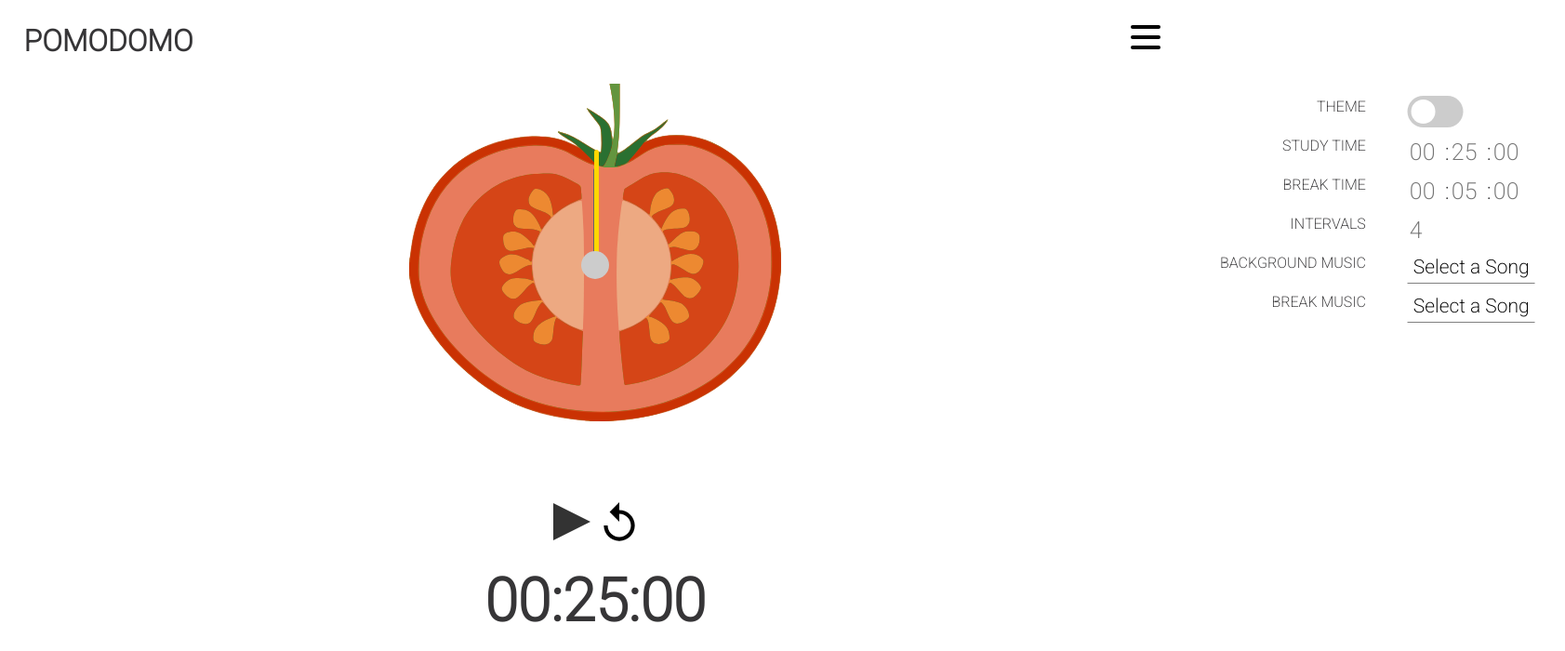
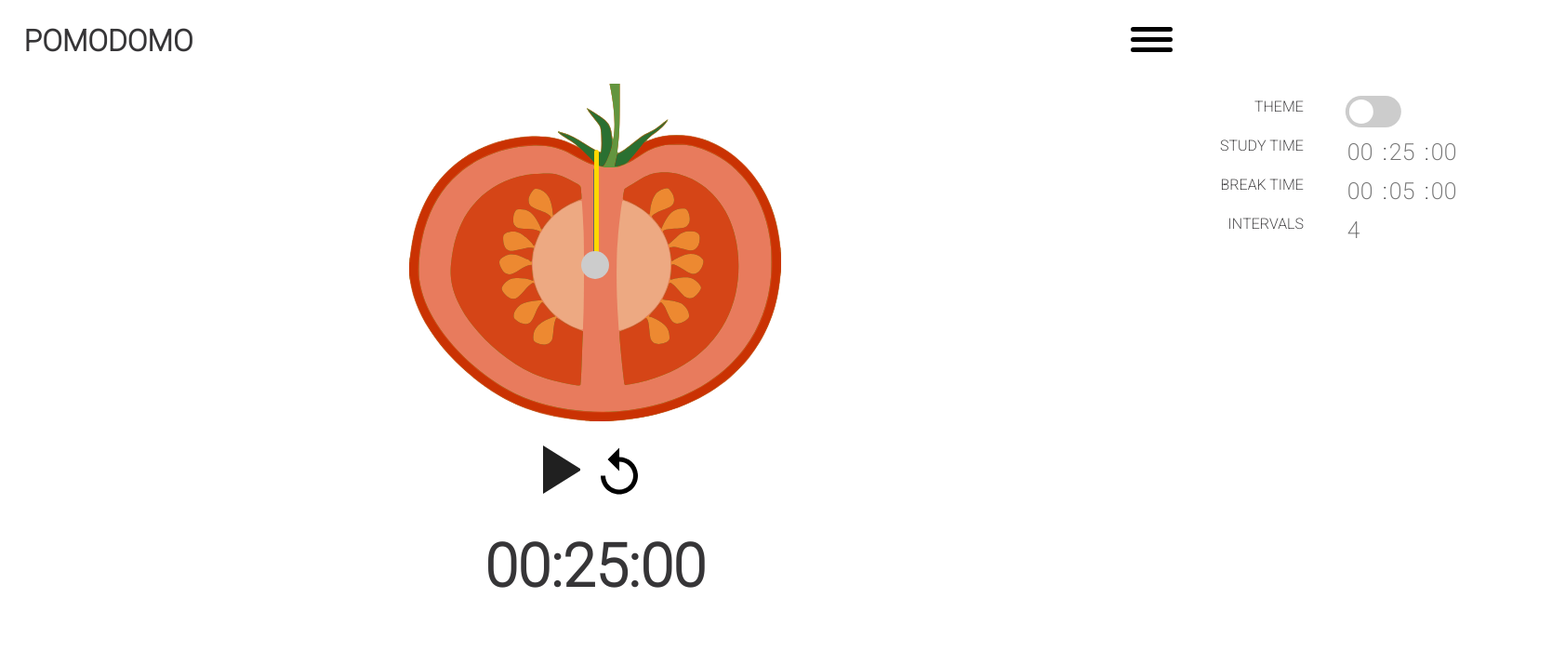
Before and after one commit to iw18/pomodomo-app, a React (Create React App) app: page / in a window 1280 px wide. Shown: the top 700 px of the page at 93% size, 1683 px wide, since content can reach past the window. Built offline with nearby package versions, Linux system fonts and the light colour scheme.

Commit message:
darkmode

```diff
--- a/package.json
+++ b/package.json
@@ -10,6 +10,7 @@
     "react-dom": "^17.0.1",
     "react-scripts": "4.0.0",
     "styled-components": "^5.2.1",
+    "use-file-picker": "^1.2.0",
     "web-vitals": "^0.2.4"
   },
   "scripts": {
--- a/src/App.css
+++ b/src/App.css
@@ -7,99 +7,3 @@
 .title {
     margin-left: 2vw;
 }
-
-.play-and-restart {
-    margin: 56vh auto 1%;
-    display: flex;
-}
-
-.restart {
-    height: 50px;
-    width: 50px;
-    line-height: 30px;
-    position: relative;
-    z-index: 0;
-    box-sizing: border-box;
-    display: inline-block;
-    overflow: hidden;
-}
-
-.o-play-btn {
-    position: relative;
-    background: transparent;
-    border: none;
-    outline: none;
-}
-
-.o-play-btn__icon {
-    height: 40px;
-    width: 40px;
-    line-height: 30px;
-    position: relative;
-    z-index: 0;
-    box-sizing: border-box;
-    display: inline-block;
-    overflow: hidden;
-}
-
-.o-play-btn__icon:before, .o-play-btn__icon:after {
-    content: '';
-    position: absolute;
-    transition: 0.3s;
-    background: #333;
-    height: 100%;
-    width: 50%;
-    top: 0;
-}
-
-.o-play-btn__icon:before {
-    left: 0;
-}
-
-.o-play-btn__icon:after {
-    right: 0;
-}
-
-.o-play-btn__mask {
-    position: absolute;
-    z-index: 1;
-    left: 0;
-    top: 0;
-    width: 100%;
-    height: 100%;
-    display: block;
-}
-
-.o-play-btn__mask:before, .o-play-btn__mask:after {
-    content: '';
-    position: absolute;
-    left: 0;
-    height: 100%;
-    width: 150%;
-    background: #fff;
-    transition: all 0.3s ease-out;
-}
-
-.o-play-btn__mask:before {
-    top: -100%;
-    transform-origin: 0% 100%;
-    transform: rotate(26.5deg);
-}
-
-.o-play-btn__mask:after {
-    transform-origin: 0% 0%;
-    transform: rotate(-26.5deg);
-    top: 100%;
-}
-
-.o-play-btn--playing .o-play-btn__icon:before {
-    transform: translateX(-25%);
-}
-
-.o-play-btn--playing .o-play-btn__icon:after {
-    transform: translateX(25%);
-}
-
-.o-play-btn--playing .o-play-btn__mask:before, .o-play-btn--playing .o-play-btn__mask:after {
-    transform: rotate(0);
-}
--- a/src/App.js
+++ b/src/App.js
@@ -1,5 +1,5 @@
 import React, {useState, useEffect} from 'react';
-import { ThemeProvider } from 'styled-components';
+import styled, { ThemeProvider } from 'styled-components';
 import { lightTheme, darkTheme } from './styled-components/theme.js';
 import Timer from './timer/Timer.js'
 import Clock from './clock/Clock.js'
@@ -9,6 +9,60 @@ import Menu from './sidebar/Menu.js'
 import GlobalStyles from './styled-components/global.js'
 import Restart from './images/replay.svg'
 import './App.css';
+
+const ButtonContainer = styled.div`
+  display: flex;
+  margin: 2% auto;
+`
+
+const PlayPauseButton = styled.button`
+  width: 25px;
+  border-style: solid;
+  background-color: ${props => {return props.theme === "dark" ? "#333" : "white"}};
+  transition: 100ms all ease;
+  will-change: border-width;
+  cursor: pointer;
+
+  ${props => {
+    if(!props.play && props.theme === "dark") {
+        return`
+            height: 25px;
+            box-sizing: border-box;
+            border-width: 25px 0 25px 40px;
+            border-color: #333 #333 #333 white;
+        `
+    } else if(!props.play && props.theme === "light") {
+      return`
+            height: 25px;
+            box-sizing: border-box;
+            border-width: 25px 0 25px 40px;
+            border-color: white white white #202020;
+        `
+    }
+    else if(props.play && props.theme === "dark") {
+      return`
+          height: 54px;
+          border-color: white;
+          border-style: double;
+          border-width: 0px 0px 0px 37px;
+      `
+    }
+    else if(props.play && props.theme === "light") {
+      return`
+          height: 54px;
+          border-color: #202020;
+          border-style: double;
+          border-width: 0px 0px 0px 37px;
+      `
+    }
+  }}
+`;
+
+const ReplayButton = styled.img`
+    width: 60px;
+    filter: ${props => {return props.theme === "dark" ? "invert(1)" : ""}};
+`;
+
 
 const App = () => {
   const [play, setPlay] = useState(false)
@@ -37,7 +91,6 @@ const App = () => {
   const handlePlayPause = (e) => {
     // Set to the opposite (play -> pause and vv)
     setPlay((prev) => !prev)
-    document.getElementsByClassName("o-play-btn")[0].classList.toggle('o-play-btn--playing')
 
     // If restarted, then this needs to reset restart back to false
     if(restart === true) {
@@ -50,10 +103,9 @@ const App = () => {
    */
   const handleRestart = (e) => {
       setRestart((restart) => {
-        if(restart == false) {
+        if(restart === false) {
           // Set the play button to pause
           setPlay(false)
-          document.getElementsByClassName("o-play-btn")[0].classList.toggle('o-play-btn--playing')
           return true
         }
       })
@@ -88,7 +140,7 @@ const App = () => {
   return (
     <ThemeProvider theme={theme === 'light' ? lightTheme : darkTheme}>
       <div className="content">
-        <GlobalStyles></GlobalStyles>
+        <GlobalStyles/>
         <h1 className="title">POMODOMO</h1>
         <Clock studyTime={studyTime}
               breakTime={breakTime}
@@ -96,7 +148,8 @@ const App = () => {
               work={work}
               restart={restart} />
         <Toggle open={open}
-                setOpen={setOpen}/>
+                setOpen={setOpen}
+                theme={theme}/>
         <Menu open={open}
               studyTime={studyTime}
               setStudyTime={setStudyTime}
@@ -105,14 +158,10 @@ const App = () => {
               setTotalIntervals={setTotalIntervals}
               theme={theme}
               setTheme={setTheme}/>
-        <div className="play-and-restart">
-            <button onClick={handlePlayPause} className="o-play-btn">
-              <i className="o-play-btn__icon">
-                <div className="o-play-btn__mask"></div>
-              </i>
-            </button>
-            <img className="restart" src={Restart} alt="Restart" onClick={handleRestart}/>
-        </div>
+        <ButtonContainer>
+          <PlayPauseButton play={play} theme={theme} onClick={handlePlayPause}/>
+          <ReplayButton theme={theme} src={Restart} onClick={handleRestart}/>
+        </ButtonContainer>
         <Timer studyTime={studyTime}
               breakTime={breakTime}
               play={play}
--- a/src/clock/Clock.css
+++ b/src/clock/Clock.css
@@ -1,6 +1,5 @@
 .main {
   display: grid;
-  position: fixed;
   grid-template-columns: auto auto;
   width: 100%;
   height: 100%;
--- a/src/sidebar/Menu.js
+++ b/src/sidebar/Menu.js
@@ -77,62 +77,41 @@ const Menu = (props) => {
         props.setTotalIntervals(event.target.value * 2)
     }
 
-    // Study music
-
-    // Break music
-
     return(
         <aside className="menu-container">
             <div open={props.open} id="menu" className="menu">
                 <div className="descriptor">THEME</div>
                 <div>
                     <label className="switch" >
-                        <input type="checkbox" onClick={handleThemeToggle}></input>
-                        <span className="slider round"></span>
+                        <input type="checkbox" onClick={handleThemeToggle}/>
+                        <span className="slider round"/>
                     </label>
                 </div>
                 <div className="descriptor">STUDY TIME</div>
                 <div className="description">
                     <form className="time-inputs">
-                        <input placeholder="00" className="start-time" id="study-hours" onInput={handleStudyInput}></input>
+                        <input placeholder="00" className="start-time" id="study-hours" onInput={handleStudyInput}/>
                         <span>:</span>
-                        <input placeholder="25" className="start-time" id="study-minutes" onInput={handleStudyInput}></input>
+                        <input placeholder="25" className="start-time" id="study-minutes" onInput={handleStudyInput}/>
                         <span>:</span>
-                        <input placeholder="00" className="start-time" id="study-seconds" onInput={handleStudyInput}></input>
+                        <input placeholder="00" className="start-time" id="study-seconds" onInput={handleStudyInput}/>
                     </form>
                 </div>
                 <div className="descriptor">BREAK TIME</div>
                 <div className="description">
                     <form className="time-inputs">
-                        <input placeholder="00" className="start-time" id="break-hours" onInput={handleBreakInput}></input>
+                        <input placeholder="00" className="start-time" id="break-hours" onInput={handleBreakInput}/>
                         <span>:</span>
-                        <input placeholder="05" className="start-time" id="break-minutes" onInput={handleBreakInput}></input>
+                        <input placeholder="05" className="start-time" id="break-minutes" onInput={handleBreakInput}/>
                         <span>:</span>
-                        <input placeholder="00" className="start-time" id="break-seconds" onInput={handleBreakInput}></input>
+                        <input placeholder="00" className="start-time" id="break-seconds" onInput={handleBreakInput}/>
                     </form>
                 </div>
                 <div className="descriptor">INTERVALS</div>
                 <div className="description">
                     <form className="intervals">
-                        <input type="number" placeholder="4" className="intervals" id="intervals" onInput={handleIntervalInput}></input>
+                        <input type="number" placeholder="4" className="intervals" id="intervals" onInput={handleIntervalInput}/>
                     </form>
-                </div>
-                <div className="descriptor">BACKGROUND MUSIC</div>
-                <div className="dropdown-songs">
-                    <button className="dropdown-button">Select a Song</button>
-                    <div className="dropdown-content">
-                        <a href="#">None</a>
-                        <a href="#">Add Song</a>
-                    </div>
-                </div>
-                <div className="descriptor">BREAK MUSIC</div>
-                <div className="dropdown-songs">
-                    <button className="dropdown-button">Select a Song</button>
-                    <div className="dropdown-content">
-                        <a href="#">None</a>
-                        <a href="#">Default Beep</a>
-                        <a href="#">Add Song</a>
-                    </div>
                 </div>
             </div>
         </aside>
--- a/src/sidebar/Toggle.css
+++ b/src/sidebar/Toggle.css
@@ -1,28 +1,25 @@
-.hamburger-icon{
-    position: absolute;
-    top: 3%;
-    left: 95%;
-    display: flex;
-    flex-direction: column;
-    justify-content: space-around;
-    width: 2rem;
-    height: 2rem;
-    background: transparent;
-    border: none;
-    cursor: pointer;
-    padding: 0;
-    z-index: 10;
-}
-.hamburger-icon:focus {
-    outline: none;
+
+#menu-toggler span:nth-child(even) {
+    left: 50%;
+    border-radius: 0px 9px 9px 0px;
 }
 
-.hamburger-line {
-    width: 2rem;
-    height: 0.25rem;
-    background-color: black;
-    border-radius: 10px;
-    transition: all 0.3s linear;
-    position: relative;
-    transform-origin: 1px;
-  }
+#menu-toggler span:nth-child(odd){
+    left: 0px;
+    border-radius: 9px 0px 0px 9px;
+}
+
+#menu-toggler.open .menu-toggler__line:nth-child(1) span:nth-child(1),
+#menu-toggler.open .menu-toggler__line:nth-child(3) span:nth-child(2){
+    transform: rotate(45deg);
+}
+
+#menu-toggler.open .menu-toggler__line:nth-child(1) span:nth-child(2),
+#menu-toggler.open .menu-toggler__line:nth-child(3) span:nth-child(1){
+    transform: rotate(-45deg);
+}
+
+#menu-toggler.open .menu-toggler__line:nth-child(2) span:nth-child(1),
+#menu-toggler.open .menu-toggler__line:nth-child(2) span:nth-child(2){
+    opacity: 0;
+}
--- a/src/sidebar/Toggle.js
+++ b/src/sidebar/Toggle.js
@@ -1,14 +1,65 @@
-import React, {useState, useEffect} from 'react';
+import React from 'react';
+import styled from 'styled-components';
+
 import './Toggle.css';
 
-const Toggle = ({open, setOpen}) => {
+const Toggle = ({open, setOpen, theme}) => {
+
+    const MenuToggle = styled.div`
+      width: 45px;
+      position: absolute;
+      top: 3%;
+      left: 95%;
+      display: flex;
+      flex-direction: column;
+      justify-content: space-around;
+      height: 2rem;
+      background: transparent;
+      border: none;
+      cursor: pointer;
+      padding: 0;
+      z-index: 10;
+
+      div {
+        display: flex;
+
+        span {
+          display: block;
+          width: 50%;
+          height: 5px;
+          margin-top: 5px;
+          transform: rotate(0deg);
+          transition: .25s ease-in-out;
+          background-color: ${props => {return props.currentTheme === "dark" ? "white" : "black"}};
+        }
+      }
+    `
+
+    function handleOnClick() {
+        // Set the state of the menu to open
+        setOpen(!open)
+
+        // Animate the menu to a X
+        let menu = document.getElementById("menu-toggler")
+        console.log(menu)
+        menu.classList.toggle("open")
+    }
 
     return(
-        <label className="hamburger-icon" onClick={()=>setOpen(!open)}>
-            <span className="hamburger-line"></span>
-            <span className="hamburger-line"></span>
-            <span className="hamburger-line"></span>
-        </label>
+        <MenuToggle currentTheme={theme} onClick={handleOnClick} id="menu-toggler">
+            <div className="menu-toggler__line">
+                <span/>
+                <span/>
+            </div>
+            <div className="menu-toggler__line">
+                <span/>
+                <span/>
+            </div>
+            <div className="menu-toggler__line">
+                <span/>
+                <span/>
+            </div>
+        </MenuToggle>
     )
 
 }
--- a/src/styled-components/global.js
+++ b/src/styled-components/global.js
@@ -5,6 +5,7 @@ const GlobalStyles = createGlobalStyle`
     margin: 0;
     padding: 0;
     overflow: hidden;
+    height: 100%;
   }
   *, *::after, *::before {
     box-sizing: border-box;
--- a/src/styled-components/theme.js
+++ b/src/styled-components/theme.js
@@ -10,4 +10,5 @@ export const lightTheme = {
     text: '#FAFAFA',
     toggleBorder: '#6B8096',
     backgroundcolor: '#fff',
+    span: '#FFF'
   }
```
Also changed, not shown: src/timer/Timer.js (+16 -4 lines), 1 other file (tests, documents, lock files or other folders).
